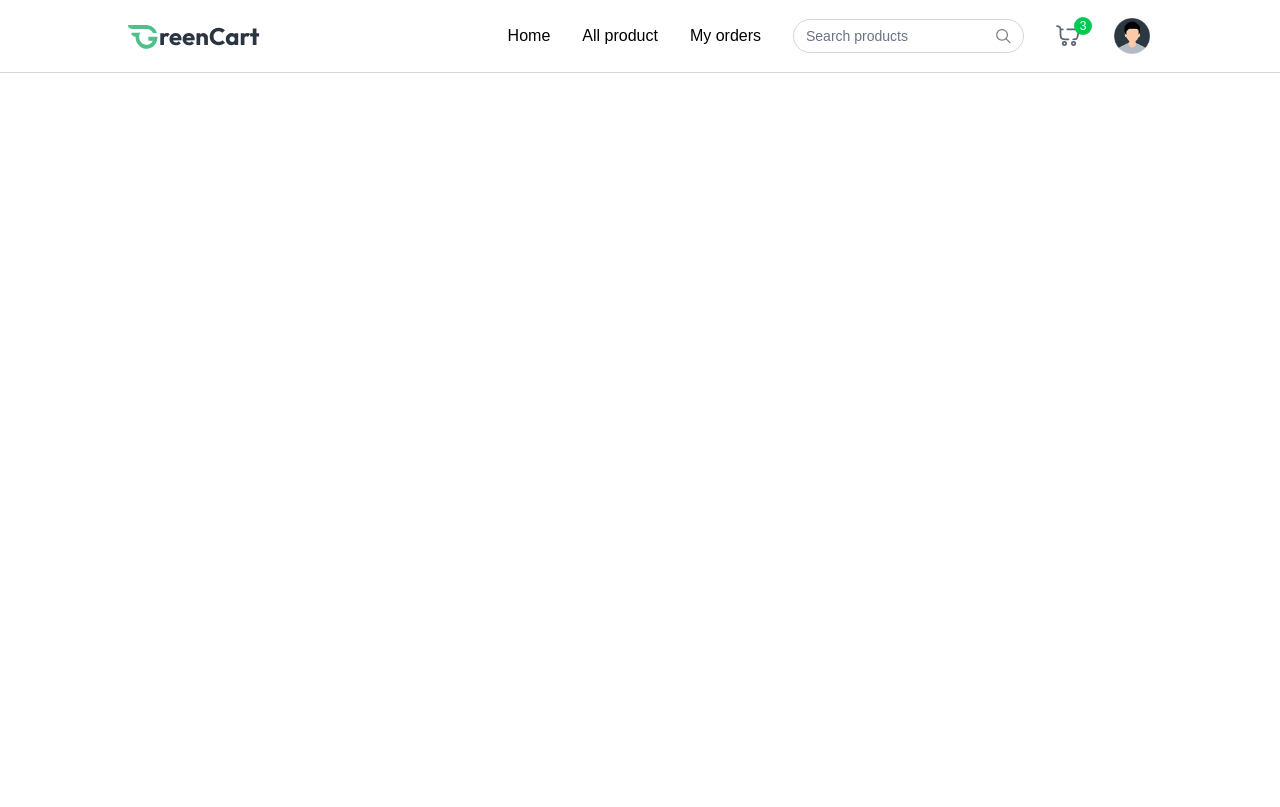
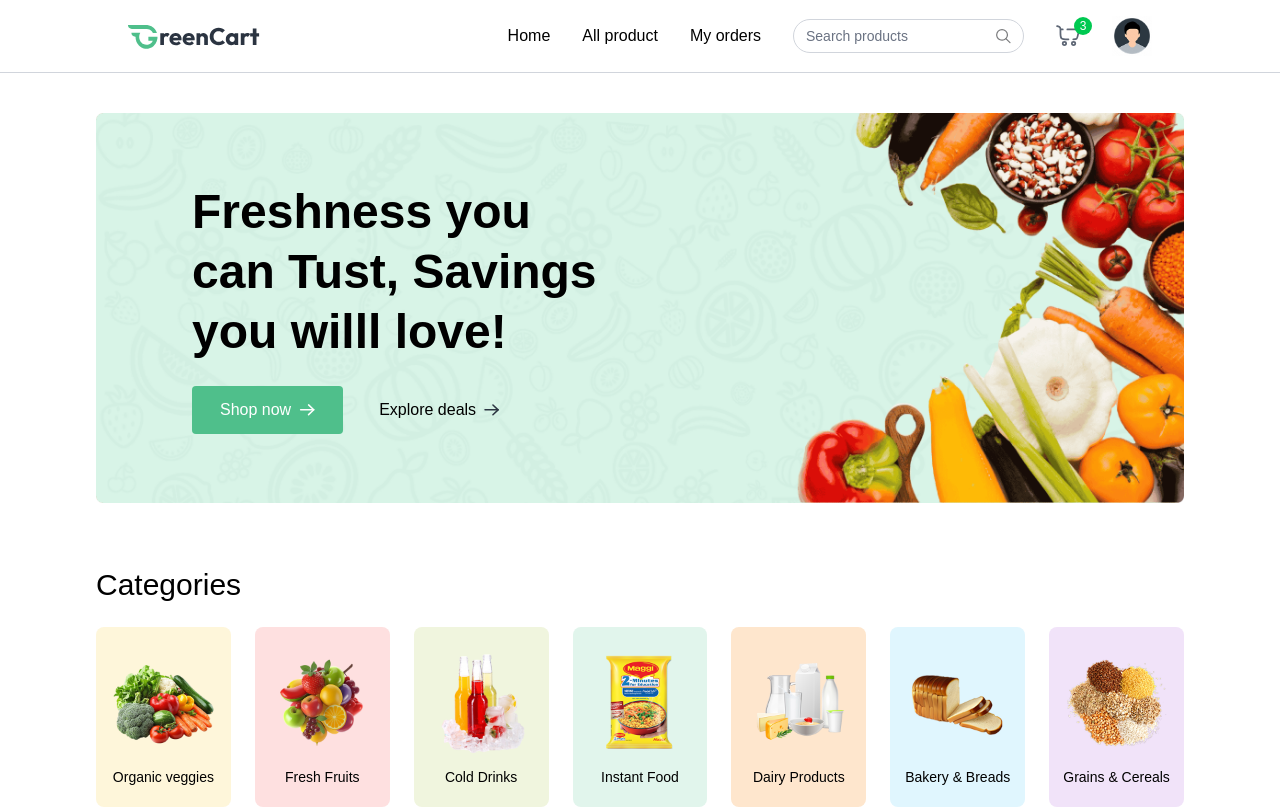
Before and after one commit to PremKumarHub/Groceryatnxtdoor, a React (Vite) app in the folder client/: page / in a window 1280 px wide. Built offline with nearby package versions, Linux system fonts and the light colour scheme.

Commit message:
Initial commit

```diff
--- a/client/src/App.jsx
+++ b/client/src/App.jsx
@@ -1,9 +1,21 @@
 import React from 'react'
 import Navbar from './components/Navbar'
+import { Routes, useLocation } from 'react-router-dom'
+import { Route } from 'react-router-dom'
+import Home from './Pages/Home'
 
 function App() {
+  const isSellerPath = useLocation().pathname.includes("seller");
   return (
-    <div><Navbar></Navbar></div>
+    <div>
+      {isSellerPath ? null : <Navbar/>}
+
+      <div className={'${isSellerPath ? "" :"px-6 md:px-16 lg:px-24 xl:px-32"}' }>
+        <Routes>
+          <Route path='/' element={<Home/>} />
+        </Routes>
+        </div>
+    </div>
   )
 }
 
--- /dev/null
+++ b/client/src/Pages/Home.jsx
@@ -0,0 +1,14 @@
+import React from 'react'
+import MainBanner from '../components/MainBanner'
+import Categories from '../components/Categories'
+
+const Home=()=> {
+  return (
+    <div className='mt-10'>
+        <MainBanner/>
+        <Categories/>
+    </div>
+  )
+}
+
+export default Home
--- /dev/null
+++ b/client/src/components/Categories.jsx
@@ -0,0 +1,28 @@
+import React from 'react'
+import { categories } from '../assets/assets'
+import { useAppContext } from '../context/AppContex'
+function Categories() {
+    const {navigate}=useAppContext()
+  return (
+    <div className='mt-16'>
+        <p className='text-2xl md:text-3xl font-medium'>
+            Categories
+        </p>
+        <div className='grid grid-cols-2 sm:grid-cols-3 md:grid-cols-5 lg:grid-cols-7 x1:grid-cols-7 mt-6 gap-6'>
+            {categories.map((category,index)=>(
+                <div key={index} className='group cursor-pointer py-5 px-3 gap-2 rounded-lg flex flex-col justify-content items-center'
+                style={{backgroundColor: category.bgColor}}
+                onClick={()=>{navigate('/products/${category.path.toLowerCase()}');
+                scrollTo(0,0)
+                }}>
+                <img className='group-hover:scale-108 transition max-w-28' alt="img" src={category.image}/>
+                <p className='text-sm font-medium'>{category.text}</p>
+            </div>
+            ))}
+
+        </div>
+    </div>
+  )
+}
+
+export default Categories
--- /dev/null
+++ b/client/src/components/MainBanner.jsx
@@ -0,0 +1,31 @@
+import React from 'react';
+import { Link } from 'react-router-dom';
+import { assets } from '../assets/assets';
+
+function MainBanner() {
+  return (
+    <div className='relative'>
+      <img src={assets.main_banner_bg} alt="banner" className='w-full hidden md:block' />
+      <img src={assets.bottom_banner_image_sm} alt="banner" className='w-full md:hidden' />
+      <div className='absolute inset-0 flex flex-col items-center md:items-start justify-end md:justify-center pb-24 md:pb-0 px-4 md:pb-0 px-4 md:pl-18 lg:pl-24'>
+        <h1 className='text-3xl md:text-4xl lg:text-5xl font-bold text-ccenter md:text-left max-w-72 md:max-w-80 lg:max-w-105 leading-tight lg:leading-15'> Freshness you can Tust, Savings you willl love!</h1>
+
+
+      <div className="flex items-center mt-6 font-medium">
+        <Link to={"/products"} className='group flex  items-center gap-2 px-7 py-3 bg-primary hover:bg-primary-dull transition rounded text-white cursor-pointer'>
+          Shop now
+          <img className='transition group-focus:translate-x-1' src={assets.white_arrow_icon} alt='arrow' />
+        </Link>
+
+        <Link to={"/products"} className='group hidden md:flex items-center gap-2 px-9 py-3 cursor-pointer '>
+          Explore deals
+          <img className='transition group-hover:translate-x-1' src={assets.black_arrow_icon} alt='arrow' />
+        </Link>
+      </div>
+      </div>
+    </div>
+
+  );
+}
+
+export default MainBanner;
```
